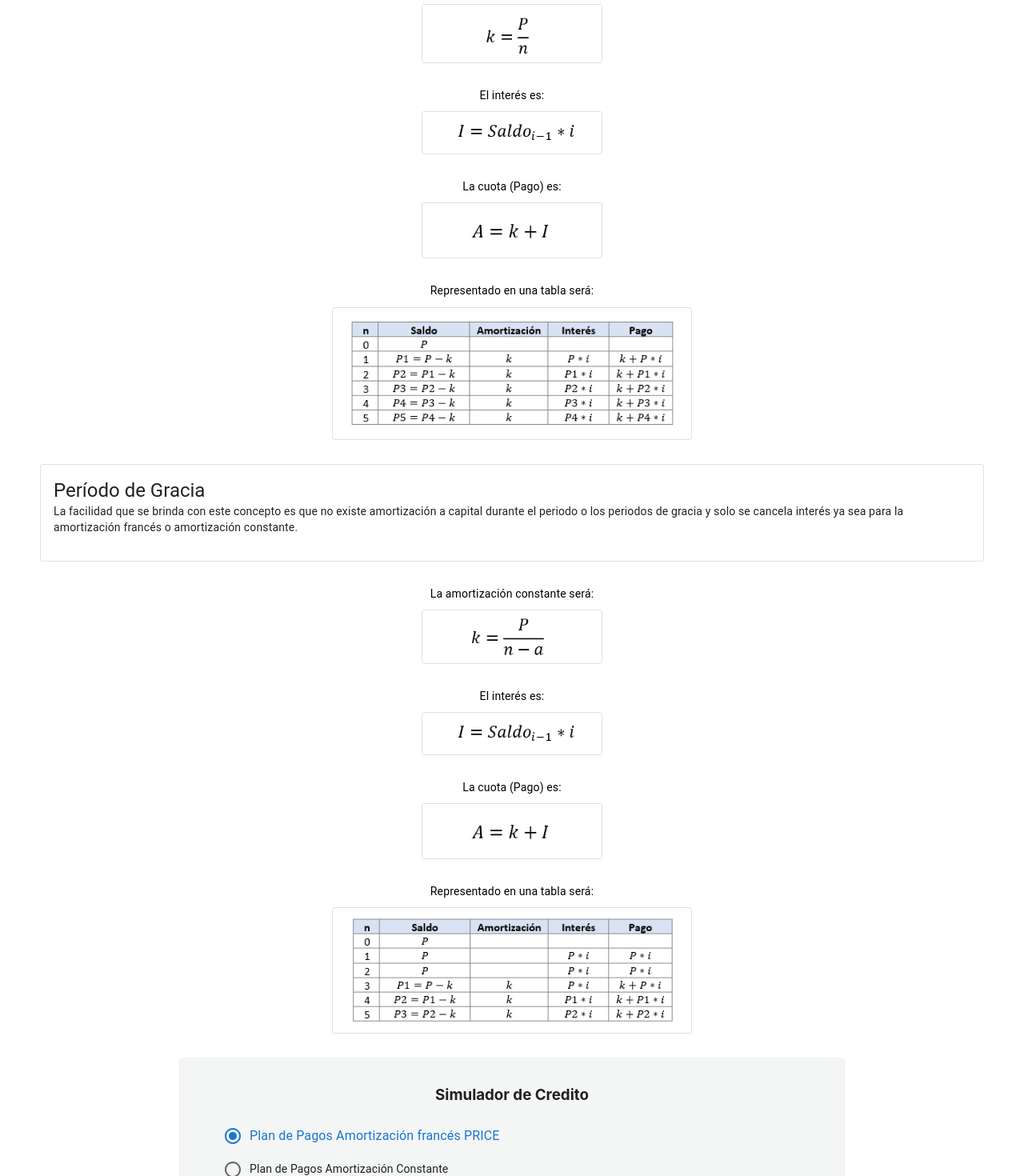
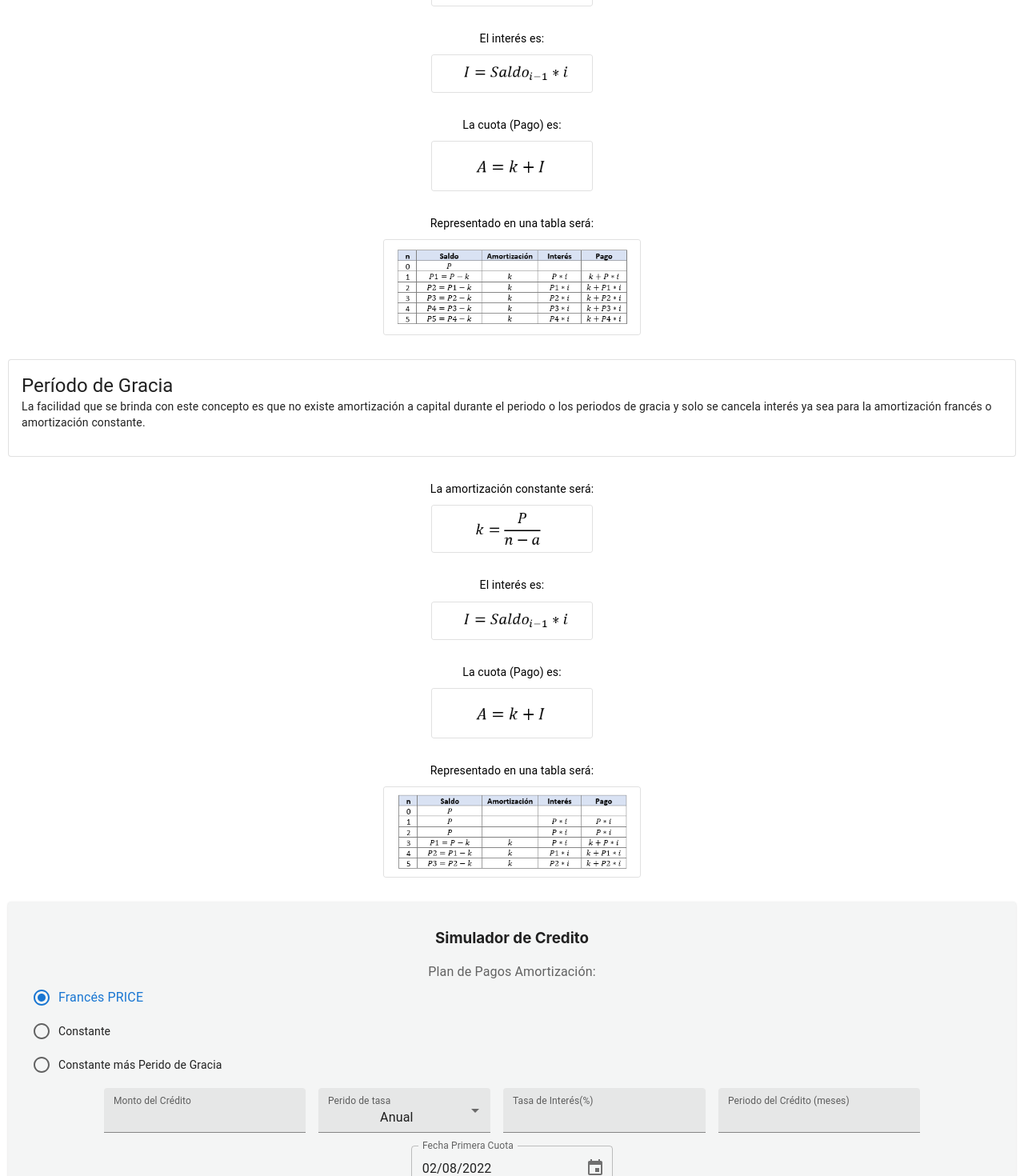
Before and after one commit to ronaldQE/credit-plan, a React (Create React App) app: page /sim in a window 1280 px wide. Shown: the part 1330-2800 px from the top of the page at 80% size. Built offline with nearby package versions, Linux system fonts and the light colour scheme.

Commit message:
responsive interface

```diff
--- a/src/App.css
+++ b/src/App.css
@@ -1,6 +1,6 @@
 .App {
   text-align: center;
-  padding-inline: 50px;
+  padding-inline: 10px;
 }
 
 .App-logo {
--- a/src/components/FormPaymentPlan.js
+++ b/src/components/FormPaymentPlan.js
@@ -19,6 +19,7 @@ import { DesktopDatePicker } from '@mui/x-date-pickers/DesktopDatePicker';
 import InputLabel from '@mui/material/InputLabel';
 import MenuItem from '@mui/material/MenuItem';
 import FormControl from '@mui/material/FormControl';
+import FormLabel from '@mui/material/FormLabel';
 import Select from '@mui/material/Select';
 import PaymentPlan from '../class/PaymentPlan';
 
@@ -109,15 +110,15 @@ const FormPaymentPlan = ({setDataTable}) => {
         }
         //clearForm()
     }
-    const clearForm = () => {
-        setDatos({
-            monto: "",
-            tasa: "",
-            periodo: "",
-            gracia: ""
-        })
-        setTasa("anual")
-    }
+    // const clearForm = () => {
+    //     setDatos({
+    //         monto: "",
+    //         tasa: "",
+    //         periodo: "",
+    //         gracia: ""
+    //     })
+    //     setTasa("anual")
+    // }
 
     const handleRadioChange = (event) => {
         setValueRadio(event.target.value);
@@ -130,9 +131,10 @@ const FormPaymentPlan = ({setDataTable}) => {
     }
 
     return (
-        <Box sx={{ marginBottom: "50px", display: "block" }}>
-            <Card sx={{ background: "#F4F5F5", width: 750, margin: "auto", paddingInline: "40px" }}>
+        <Box sx={{ marginBottom:5, display: "block" }}>
+            <Card sx={{ background: "#F4F5F5", margin: "auto", paddingInline:2 }}>
                 <CardContent>
+
                     <Box
                         component="form"
                         sx={{
@@ -143,19 +145,20 @@ const FormPaymentPlan = ({setDataTable}) => {
                         autoComplete="off"
                     >
                         <h3>Simulador de Credito</h3>
-
+                        <FormLabel id="demo-radio-buttons-group-label">Plan de Pagos Amortización:</FormLabel>
                         <RadioGroup
                             name="use-radio-group"
                             onChange={handleRadioChange}
                             value={valueRadio}
+
                         >
-                            <MyFormControlLabel   value="price" label="Plan de Pagos Amortización francés PRICE" control={<Radio />} />
-                            <MyFormControlLabel value="const" label="Plan de Pagos Amortización Constante" control={<Radio />} />
-                            <MyFormControlLabel value="gracia" label="Plan de Pagos Amortización Constante más Perido de Gracia" control={<Radio />} />
+                            <MyFormControlLabel   value="price" label="Francés PRICE" control={<Radio />} />
+                            <MyFormControlLabel value="const" label="Constante" control={<Radio />} />
+                            <MyFormControlLabel value="gracia" label="Constante más Perido de Gracia" control={<Radio />} />
                         </RadioGroup>
 
-                        <Box>
-                            <Stack spacing={0}>
+                        <Box >
+                            <Stack spacing={0} sx={{display:"block", margin:"auto"}}>
                                 <TextField
                                     id="filled-number"
                                     name="monto"
@@ -170,7 +173,7 @@ const FormPaymentPlan = ({setDataTable}) => {
                                     //helperText={datos.monto}
 
                                 />
-                                 <FormControl variant="filled" sx={{m:1, maxWidth: "215px" }} >
+                                 <FormControl variant="filled" sx={{m:1, minWidth: "215px" }} >
                                     <InputLabel id="demo-simple-select-filled-label">Perido de tasa</InputLabel>
                                     <Select
                                         labelId="demo-simple-select-filled-label"
--- a/src/components/Info.js
+++ b/src/components/Info.js
@@ -28,10 +28,10 @@ const Info = (props) => {
 
                         </Typography>
                         ))}
-                        {props.formulaImg ? <Card variant="outlined" sx={{ width: "220px", display: "block", marginTop: "10px", marginBottom: "10px", margin: "auto" }}>
+                        {props.formulaImg ? <Card variant="outlined" sx={{ width: "220px", display: "block",margin: "auto", marginBlock:2 , marginBottom: "10px",  }}>
 
                             <CardMedia
-                                sx={{ width: "200px", display: "block", margin: "auto" }}
+                                sx={{ width: 200, display: "block", margin:"auto" }}
                                 component="img"
                                 height="100%"
                                 image={props.formulaImg}
--- a/src/components/TablePaymentPlan.js
+++ b/src/components/TablePaymentPlan.js
@@ -12,7 +12,7 @@ const headTable=["N°","Saldo","Amortización","Interés","Pago","Fecha"]
 export default function TablePaymentPlan(props) {
     return (
         <TableContainer component={Paper}>
-            <Table sx={{ minWidth: 650, }} size="small" aria-label="a dense table">
+            <Table  size="small" aria-label="a dense table">
                 <TableHead sx={{background:"#CCCCCC"}}>
                     <TableRow>
                         { headTable.map((title)=>(
--- a/src/pages/Simulation.js
+++ b/src/pages/Simulation.js
@@ -119,7 +119,7 @@ const Simulation = () => {
               {element.description}
               <br />
             </Typography>
-            <Card variant="outlined" sx={element.img === imgTablaPrice ? { width: "40%", display: "block", marginTop: "20px", marginBottom: "10px", margin: "auto" } : { width: "20%", display: "block", marginTop: "20px", marginBottom: "10px", margin: "auto" }}>
+            <Card variant="outlined" sx={element.img === imgTablaPrice ? { width: 320, display: "block", marginTop: "20px", marginBottom: "10px", margin: "auto" } : { width: 200, display: "block", marginTop: "20px", marginBottom: "10px", margin: "auto" }}>
 
               <CardMedia
                 sx={{ width: "100%", display: "block", margin: "auto" }}
@@ -147,7 +147,7 @@ const Simulation = () => {
               {element.description}
               <br />
             </Typography>
-            <Card variant="outlined" sx={element.img === imgTablaConst ? { width: "40%", display: "block", marginTop: "20px", marginBottom: "10px", margin: "auto" } : { width: "20%", display: "block", marginTop: "20px", marginBottom: "10px", margin: "auto" }}>
+            <Card variant="outlined" sx={element.img === imgTablaConst ? { width: 320, display: "block", marginTop: "20px", marginBottom: "10px", margin: "auto" } : { width: 200, display: "block", marginTop: "20px", marginBottom: "10px", margin: "auto" }}>
 
               <CardMedia
                 sx={{ width: "100%", display: "block", margin: "auto" }}
@@ -175,7 +175,7 @@ const Simulation = () => {
               {element.description}
               <br />
             </Typography>
-            <Card variant="outlined" sx={element.img === imgTablaGracia ? { width: "40%", display: "block", marginTop: "20px", marginBottom: "10px", margin: "auto" } : { width: "20%", display: "block", marginTop: "20px", marginBottom: "10px", margin: "auto" }}>
+            <Card variant="outlined" sx={element.img === imgTablaGracia ? { width:320, display: "block", marginTop: "20px", marginBottom: "10px", margin: "auto" } : { width:200, display: "block", marginTop: "20px", marginBottom: "10px", margin: "auto" }}>
 
               <CardMedia
                 sx={{ width: "100%", display: "block", margin: "auto" }}
@@ -193,7 +193,7 @@ const Simulation = () => {
       <Box id="simulation">
         <FormPaymentPlan setDataTable={setDataTable} />
       </Box>
-      <Box sx={{ paddingInline: "200px", display: "block", margin: "auto" }}>
+      <Box sx={{ display: "block", margin: "auto" }}>
         <h3>Plan de Crédito</h3>
         <TablePaymentPlan data={dataTable} />
         <br />
```
